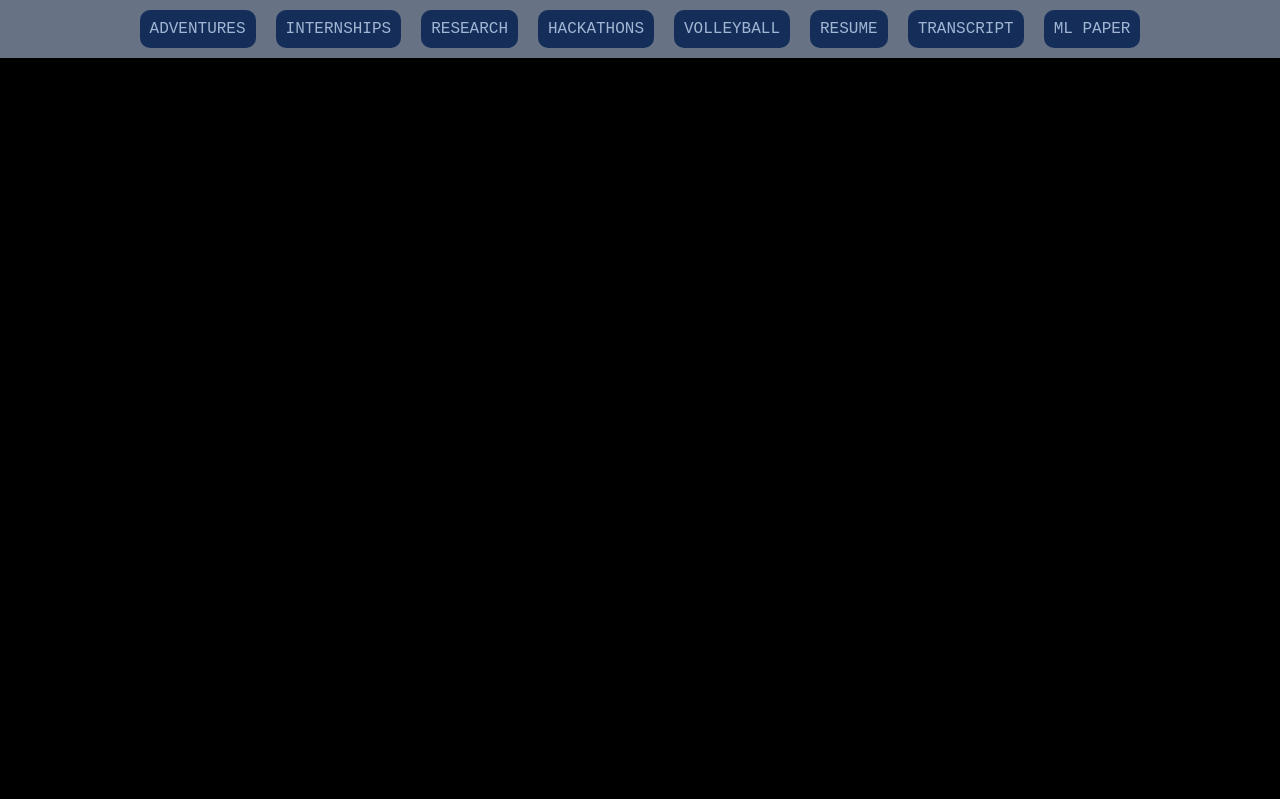
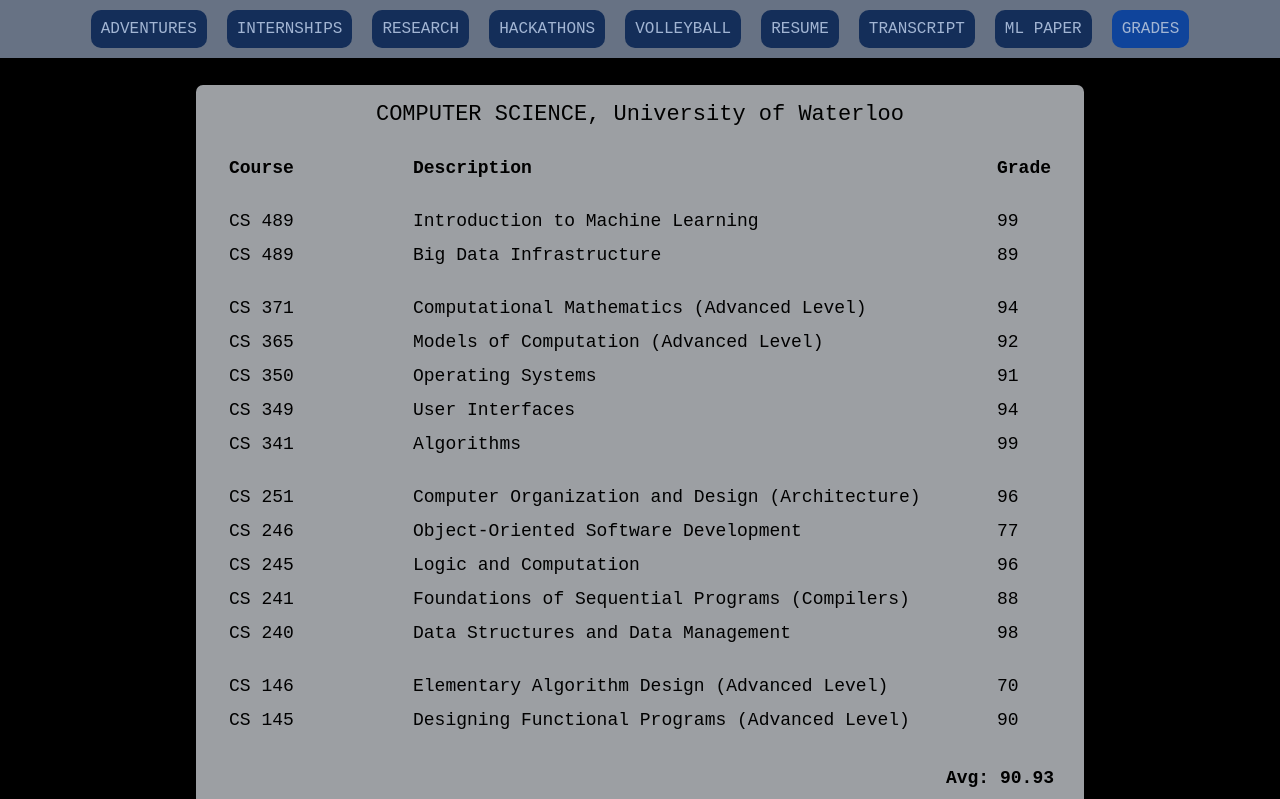
Before and after one commit to liampalmer43/liampalmer43.github.io, a React (Create React App) app: page /#/grades in a window 1280 px wide. Shown: the top 799 px of the page. Built offline with nearby package versions, Linux system fonts and the light colour scheme.

Commit message:
Grades tab

```diff
--- a/src/App.js
+++ b/src/App.js
@@ -11,6 +11,7 @@
 import Internships from './Internships.js';
 import Hackathons from './Hackathons.js';
 import Volleyball from './Volleyball.js';
+import Grades from './Grades.js';
 
 const SPACE = {
   minHeight: 70
@@ -30,6 +31,7 @@
         <Route exact path='/resume' component={Resume} />
         <Route exact path='/transcript' component={Transcript} />
         <Route exact path='/faceRecognitionLiteratureSurvey' component={MLPaper} />
+        <Route exact path='/grades' component={Grades} />
       </div>
     );
   }
--- /dev/null
+++ b/src/GradeTable.js
@@ -0,0 +1,91 @@
+import React, { Component } from 'react';
+import PropTypes from 'prop-types';
+
+const STYLE = {
+  backgroundColor: '#9c9fa3',
+  margin: 15,
+  padding: '15px 30px',
+  borderRadius: 7,
+  fontFamily: 'monospace',
+  fontSize: 18,
+  lineHeight: '30px',
+  textAlign: 'left',
+};
+
+const SPACE = 20;
+
+const COURSE_STYLE = {
+  width: 180,
+  maxWidth: 180,
+  paddingBottom: SPACE,
+};
+
+const DESCRIPTION_STYLE = {
+  width: 580,
+  maxWidth: 580,
+  paddingBottom: SPACE,
+};
+
+const GRADE_STYLE = {
+  paddingBottom: SPACE,
+};
+
+const HEADING_STYLE = {
+  textAlign: 'center',
+  paddingBottom: SPACE,
+  fontSize: 22
+};
+
+const BREAK_STYLE = {
+  paddingBottom: SPACE
+};
+
+const AVG_STYLE = {
+  paddingTop: 25,
+  fontWeight: 'bold',
+};
+
+class GradeTable extends Component {
+  render() {
+    const { heading, classes } = this.props;
+    let sum = 0;
+    let count = 0;
+    classes.forEach(c => {
+      sum += c.grade;
+      count += 1;
+    });
+
+    return (
+      <div style={STYLE}>
+        <div style={HEADING_STYLE}>
+          {heading}
+        </div>
+        <table>
+          <thead>
+            <tr>
+              <th style={COURSE_STYLE}>{'Course'}</th>
+              <th style={DESCRIPTION_STYLE}>{'Description'}</th>
+              <th style={GRADE_STYLE}>{'Grade'}</th>
+            </tr>
+          </thead>
+          <tbody>
+            {classes.map((g, index) =>
+              <tr key={index}>
+                <td style={g.end ? BREAK_STYLE : {}}>{g.course}</td>
+                <td style={g.end ? BREAK_STYLE : {}}>{g.title}</td>
+                <td style={g.end ? BREAK_STYLE : {}}>{g.grade}</td>
+              </tr>)}
+          </tbody>
+        </table>
+        <div className="flexReverse" style={AVG_STYLE}>{"Avg: " + (sum/count).toFixed(2)}</div>
+      </div>
+    );
+  }
+}
+
+GradeTable.propTypes = {
+  heading: PropTypes.string.isRequired,
+  classes: PropTypes.arrayOf(PropTypes.any).isRequired,
+}
+
+export default GradeTable;
--- /dev/null
+++ b/src/Grades.js
@@ -0,0 +1,296 @@
+import React, { Component } from 'react';
+
+import GradeTable from './GradeTable.js';
+
+const OTHER_GRADES = [
+  {
+    course: 'CHEM 123',
+    title: 'Chemical Reactions, Equilibria and Kinetics',
+    grade: 90
+  },
+  {
+    course: 'CHEM 123L',
+    title: 'Chemical Reaction Laboratory 2',
+    grade: 91
+  },
+  {
+    course: 'CHEM 120',
+    title: 'Physical and Chemical Properties of Matter',
+    grade: 90
+  },
+  {
+    course: 'CHEM 120L',
+    title: 'Chemical Reaction Laboratory 1',
+    grade: 92,
+    end: true
+  },
+  {
+    course: 'PHYS 234',
+    title: 'Quantum Physics 1',
+    grade: 95
+  },
+  {
+    course: 'PHYS 124',
+    title: 'Modern Physics',
+    grade: 97
+  },
+  {
+    course: 'PHYS 122',
+    title: 'Waves, Electricity and Magnetism',
+    grade: 100
+  },
+  {
+    course: 'PHYS 121',
+    title: 'Mechanics',
+    grade: 100,
+    end: true
+  },
+  {
+    course: 'BIOL 239',
+    title: 'Genetics',
+    grade: 87,
+    end: true
+  },
+  {
+    course: 'ECON 101',
+    title: 'Introduction to Microeconomics',
+    grade: 95,
+    end: true
+  },
+  {
+    course: 'PSYCH 101',
+    title: 'Introductory Psychology',
+    grade: 77,
+    end: true
+  },
+];
+
+const AMATH_GRADES = [
+  {
+    course: 'AMATH 475',
+    title: 'Introduction to General Relativity',
+    grade: 100
+  },
+  {
+    course: 'AMATH 451',
+    title: 'Introduction to Dynamical Systems',
+    grade: 96,
+    end: true,
+  },
+  {
+    course: 'AMATH 353',
+    title: 'Partial Differential Equations 1',
+    grade: 92
+  },
+  {
+    course: 'AMATH 351',
+    title: 'Ordinary Differential Equations 2',
+    grade: 99
+  },
+  {
+    course: 'AMATH 342',
+    title: 'Computational Methods for Differential Equations',
+    grade: 99
+  },
+  {
+    course: 'AMATH 332',
+    title: 'Applied Complex Analysis',
+    grade: 100
+  },
+  {
+    course: 'AMATH 331',
+    title: 'Applied Real Analysis',
+    grade: 98,
+    end: true
+  },
+  {
+    course: 'AMATH 251',
+    title: 'Intro to Differential Equations (Advanced Level)',
+    grade: 91
+  },
+  {
+    course: 'AMATH 242',
+    title: 'Computational Mathematics',
+    grade: 94
+  },
+  {
+    course: 'AMATH 231',
+    title: 'Calculus 4',
+    grade: 97
+  },
+];
+
+const CS_GRADES = [
+  {
+    course: 'CS 489',
+    title: 'Introduction to Machine Learning',
+    grade: 99
+  },
+  {
+    course: 'CS 489',
+    title: 'Big Data Infrastructure',
+    grade: 89,
+    end: true
+  },
+  {
+    course: 'CS 371',
+    title: 'Computational Mathematics (Advanced Level)',
+    grade: 94
+  },
+  {
+    course: 'CS 365',
+    title: 'Models of Computation (Advanced Level)',
+    grade: 92
+  },
+  {
+    course: 'CS 350',
+    title: 'Operating Systems',
+    grade: 91
+  },
+  {
+    course: 'CS 349',
+    title: 'User Interfaces',
+    grade: 94
+  },
+  {
+    course: 'CS 341',
+    title: 'Algorithms',
+    grade: 99,
+    end: true
+  },
+  {
+    course: 'CS 251',
+    title: 'Computer Organization and Design (Architecture)',
+    grade: 96
+  },
+  {
+    course: 'CS 246',
+    title: 'Object-Oriented Software Development',
+    grade: 77
+  },
+  {
+    course: 'CS 245',
+    title: 'Logic and Computation',
+    grade: 96
+  },
+  {
+    course: 'CS 241',
+    title: 'Foundations of Sequential Programs (Compilers)',
+    grade: 88
+  },
+  {
+    course: 'CS 240',
+    title: 'Data Structures and Data Management',
+    grade: 98,
+    end: true
+  },
+  {
+    course: 'CS 146',
+    title: 'Elementary Algorithm Design (Advanced Level)',
+    grade: 70
+  },
+  {
+    course: 'CS 145',
+    title: 'Designing Functional Programs (Advanced Level)',
+    grade: 90
+  },
+];
+
+const CO_GRADES = [
+  {
+    course: 'CO 250',
+    title: 'Introduction to Optimization',
+    grade: 97
+  },
+];
+
+const STAT_GRADES = [
+  {
+    course: 'STAT 241',
+    title: 'Statistics (Advanced Level)',
+    grade: 90
+  },
+  {
+    course: 'STAT 240',
+    title: 'Probability (Advanced Level)',
+    grade: 96
+  },
+];
+
+const MATH_GRADES = [
+  {
+    course: 'MATH 249',
+    title: 'Introduction to Combinatorics (Advanced Level)',
+    grade: 91
+  },
+  {
+    course: 'MATH 247',
+    title: 'Calculus 3 (Advanced Level)',
+    grade: 91
+  },
+  {
+    course: 'MATH 245',
+    title: 'Linear Algebra 2 (Advanced Level)',
+    grade: 90,
+    end: true
+  },
+  {
+    course: 'MATH 148',
+    title: 'Calculus 2 (Advanced Level)',
+    grade: 98
+  },
+  {
+    course: 'MATH 146',
+    title: 'Linear Algebra 1 (Advanced Level)',
+    grade: 80
+  },
+  {
+    course: 'MATH 147',
+    title: 'Calculus 1 (Advanced Level)',
+    grade: 91
+  },
+  {
+    course: 'MATH 145',
+    title: 'Algebra (Advanced Level)',
+    grade: 100
+  },
+];
+
+const GRADE_TABLES = [
+  {
+    heading: 'COMPUTER SCIENCE, University of Waterloo',
+    classes: CS_GRADES
+  },
+  {
+    heading: 'APPLIED MATH, University of Waterloo',
+    classes: AMATH_GRADES
+  },
+  {
+    heading: 'MATH, University of Waterloo',
+    classes: MATH_GRADES
+  },
+  {
+    heading: 'STATISTICS, University of Waterloo',
+    classes: STAT_GRADES
+  },
+  {
+    heading: 'COMBINATORICS AND OPTIMIZATION, University of Waterloo',
+    classes: CO_GRADES
+  },
+  {
+    heading: 'OTHER, University of Waterloo',
+    classes: OTHER_GRADES
+  },
+];
+
+class Grades extends Component {
+  render() {
+    return (
+      <div className="flexAlignCenterVertical">
+        {GRADE_TABLES.map((gt, index) => <GradeTable heading={gt.heading} classes={gt.classes} key={index} />)}
+      </div>
+    );
+  }
+}
+
+export default Grades
--- a/src/constants.js
+++ b/src/constants.js
@@ -7,6 +7,7 @@
   "RESUME",
   "TRANSCRIPT",
   "ML PAPER",
+  "GRADES",
 ];
 
 export const TAB_TO_END_POINT = {
@@ -17,5 +18,6 @@
   "VOLLEYBALL": "volleyball",
   "RESUME": "resume",
   "TRANSCRIPT": "transcript",
-  "ML PAPER": "faceRecognitionLiteratureSurvey"
+  "ML PAPER": "faceRecognitionLiteratureSurvey",
+  "GRADES": "grades",
 };
```
